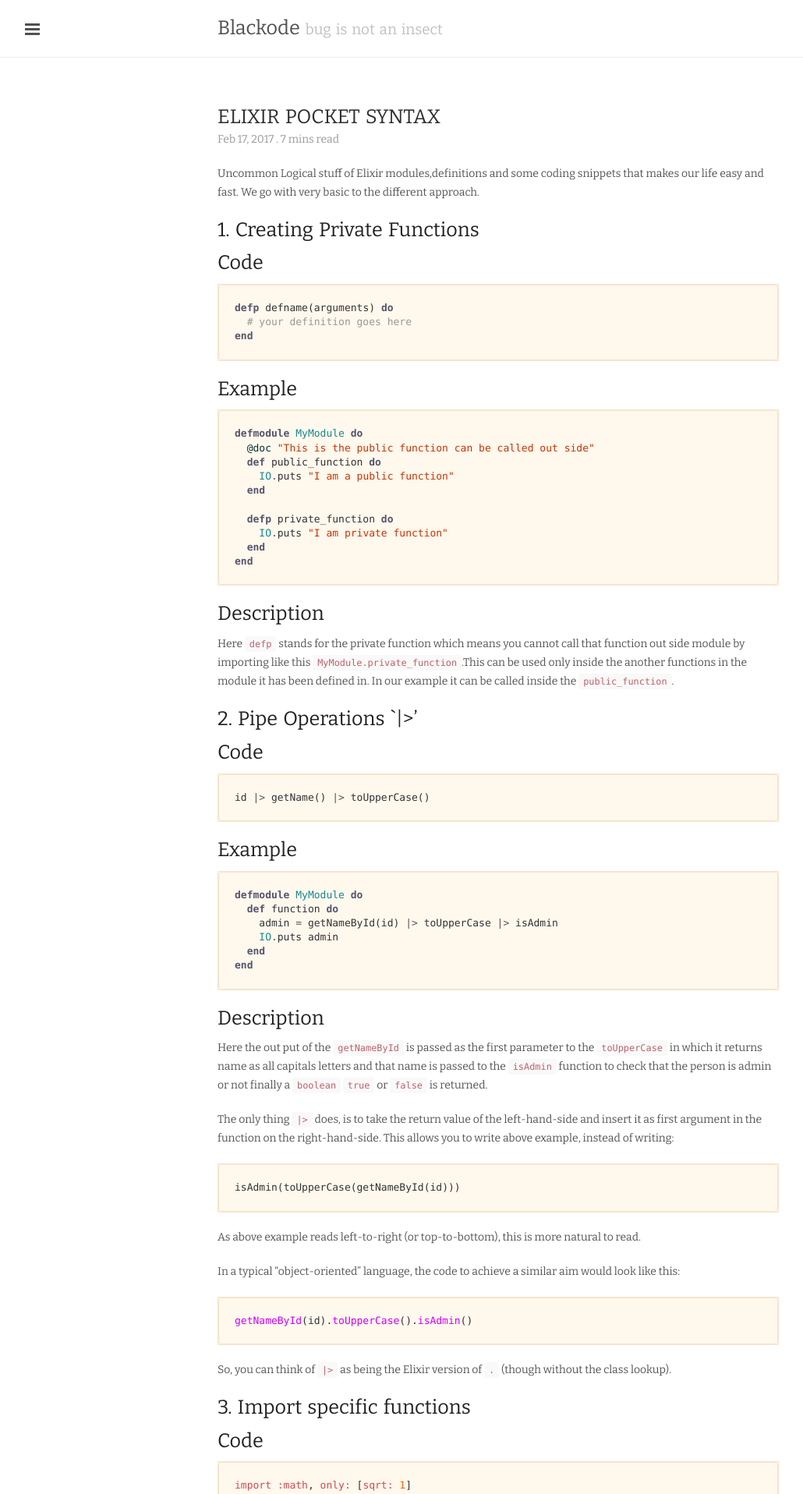
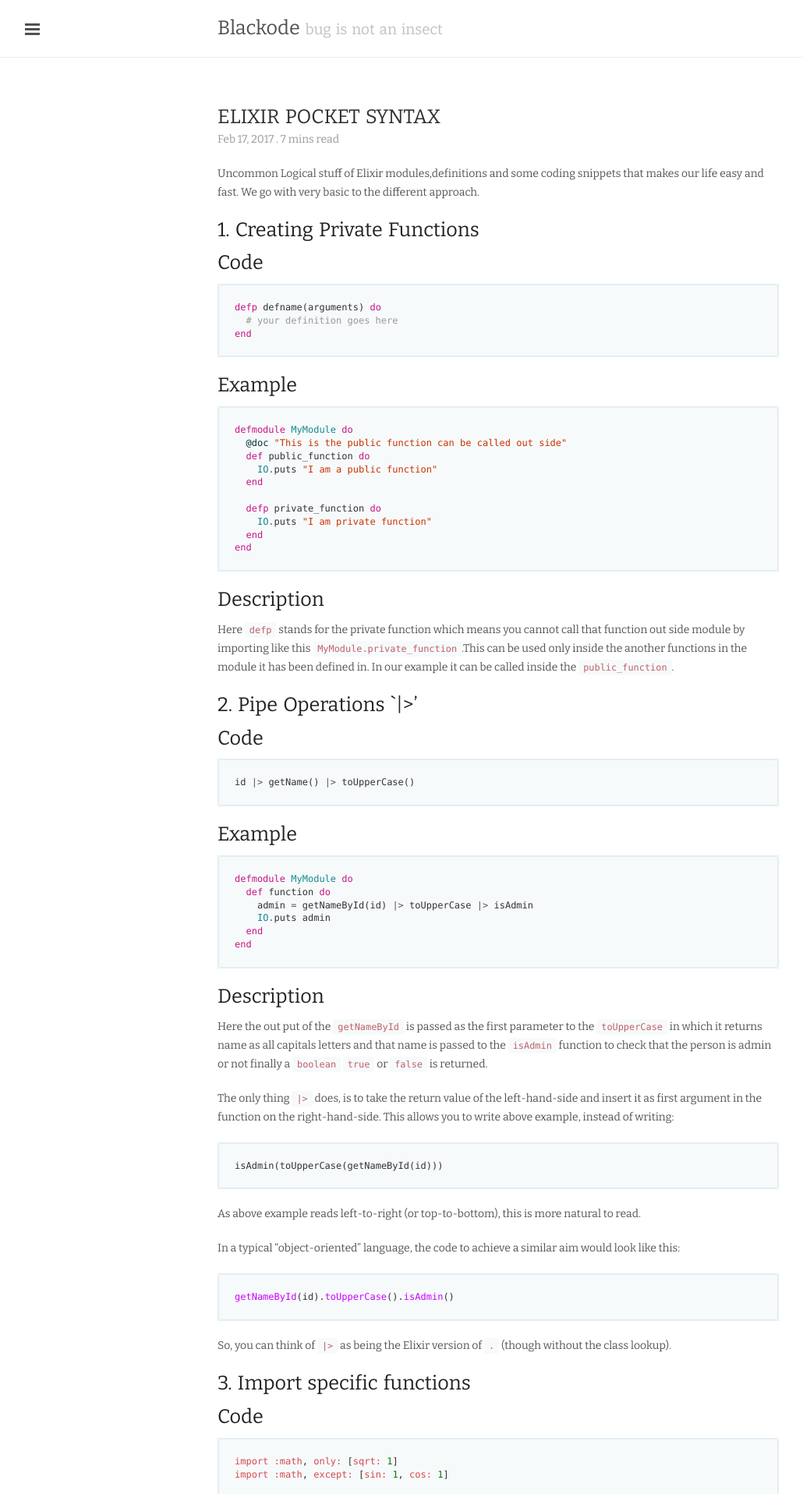
Before and after one commit to blackode/blog, a Jekyll site: the page built from _posts/2017-02-17-Elixir-pocket_syntax.md, in a window 1280 px wide. Shown: the top 1916 px of the page at 78% size, without its empty margins (1-1031 px from the left). Built offline with Jekyll 4.4.1, drawn with Linux system fonts in a browser that asks for light colours; nearby versions of some CDN libraries; comment, search, counter and statistics services are not loaded.

Commit message:
coding background and syntax highlighting changed

```diff
--- a/_config.yml
+++ b/_config.yml
@@ -28,6 +28,7 @@ gems:
     -  jekyll-paginate
     -  jekyll-gist
 url:              http://blog.blackode.in
+linenos: true
 timezone: 'UTC+5:30'
 author:
   name:           'Ankanna'
--- a/public/css/blog.css
+++ b/public/css/blog.css
@@ -111,8 +111,9 @@ code {
   padding: .25em .5em;
   font-size: 85%;
   color: #bf616a;
-  background-color: #f9f9f9;
+  background-color: #f7fafb;
   border-radius: 3px;
+  border-color:#E3EDF3
 }
 
 pre {
@@ -126,7 +127,7 @@ pre {
   white-space: pre-wrap;
   word-break: break-all;
   word-wrap: break-word;
-  background-color: #f9f9f9;
+  background-color: #f7fafb;
 }
 pre code {
   padding: 0;
--- a/public/css/syntax.css
+++ b/public/css/syntax.css
@@ -1,14 +1,23 @@
+/* Red theme */
+/* .highlight { */
+/*     background-color: #fff8ed; */
+/*     font-family: serif; */
+/*     font-size: small; */
+/*     border:1px solid #f6e4cc; */
+/* } */
+
+/* light theme */
 .highlight {
-    background-color: #fff8ed;
-    font-family: serif;
-    font-size: small;
-    border:1px solid #f6e4cc;
+    background-color: #f7fafb;
+    border: 1px solid #E3EDF3;
+    font-family: milano,serif;
+    font-size: 12px;
 }
 .hll { background-color: #808B96; }
  /*{ background: #f0f3f3; }*/
 .c { color: #999; } /* Comment */
 .err { color: #AA0000; background-color: #FFAAAA } /* Error */
-.k { color: #55556c; font-weight: bolder } /* Keyword */
+.k { color: mediumVioletRed; font-weight: normal } /* Keyword */
 .o { color: #555555 } /* Operator */
 .cm { color: #0099FF; font-style: italic } /* Comment.Multiline */
 .cp { color: #009999 } /* Comment.Preproc */
@@ -31,7 +40,7 @@
 .kp { color: #555 } /* Keyword.Pseudo */
 .kr { color: #555; } /* Keyword.Reserved */
 .kt { color: #007788; } /* Keyword.Type */
-.m { color: #FF6600 } /* Literal.Number */
+.m { color: mediumSeaGreen } /* Literal.Number */
 .s { color: #d44950 } /* Literal.String */
 .na { color: #4f9fcf } /* Name.Attribute */
 .nb { color: #336666 } /* Name.Builtin */
@@ -47,10 +56,10 @@
 .nv { color: #003333 } /* Name.Variable */
 .ow { color: #000000; } /* Operator.Word */
 .w { color: #bbbbbb } /* Text.Whitespace */
-.mf { color: #FF6600 } /* Literal.Number.Float */
-.mh { color: #FF6600 } /* Literal.Number.Hex */
-.mi { color: #FF6600 } /* Literal.Number.Integer */
-.mo { color: #FF6600 } /* Literal.Number.Oct */
+.mf { color: green } /* Literal.Number.Float */
+.mh { color: green } /* Literal.Number.Hex */
+.mi { color: green } /* Literal.Number.Integer */
+.mo { color: green } /* Literal.Number.Oct */
 .sb { color: #CC3300 } /* Literal.String.Backtick */
 .sc { color: #CC3300 } /* Literal.String.Char */
 .sd { color: #CC3300; font-style: italic } /* Literal.String.Doc */
```
